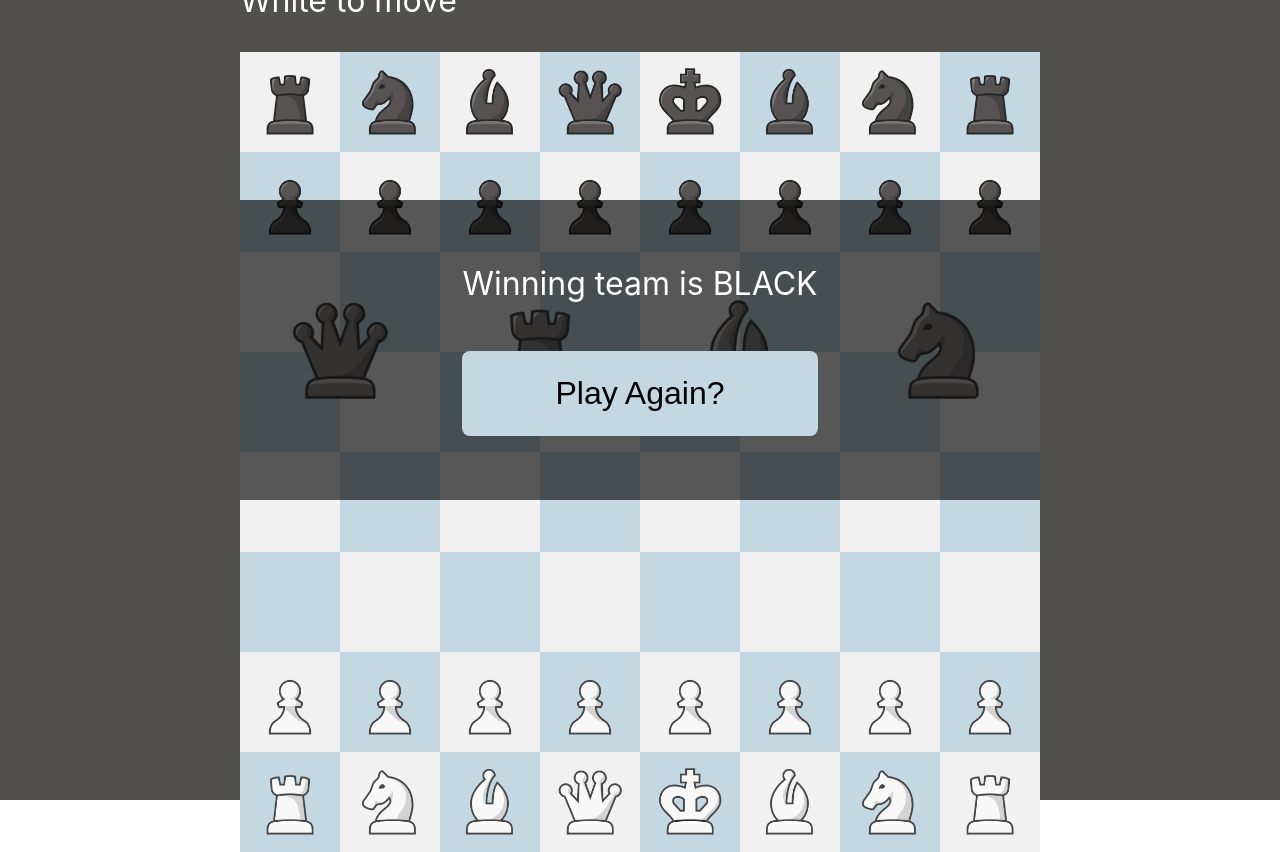
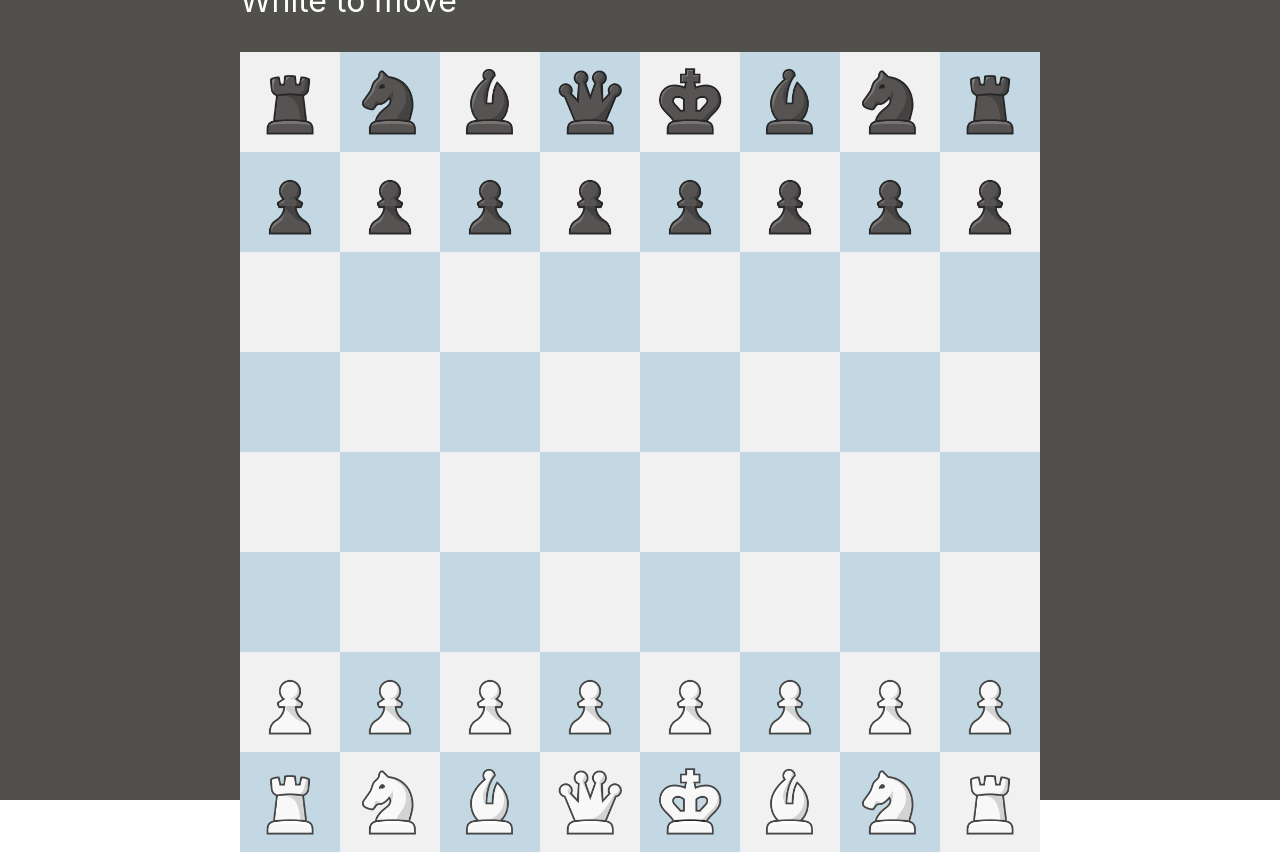
Before and after one commit to harrisb002/BetChess, a React (Create React App) app in the folder bet-chess-app/: page / in a window 1280 px wide. Built offline with nearby package versions, Linux system fonts and the light colour scheme.

Commit message:
Checkmate complete

```diff
--- a/bet-chess-app/src/Constants.ts
+++ b/bet-chess-app/src/Constants.ts
@@ -62,3 +62,6 @@ export const initialBoard: Board = new Board([
   new Piece(new Position(4, 0), PieceType.KING, false, Side.ALLY),
   new Piece(new Position(4, 7), PieceType.KING, false, Side.OPPONENT),
 ], 1);
+
+// Get all moves upon restarting the game
+initialBoard.getAllMoves();
--- a/bet-chess-app/src/components/Referee/Referee.tsx
+++ b/bet-chess-app/src/components/Referee/Referee.tsx
@@ -8,16 +8,12 @@ import { Board } from "../../models/Board";
 
 export default function Referee() {
   // Pass initial board state to be called when component first rendered
-  const [board, setBoard] = useState<Board>(initialBoard);
+  const [board, setBoard] = useState<Board>(initialBoard.clone());
   // Create state for when the promotion piece is updated
   const [promotionPawn, setPromotionPawn] = useState<Piece>();
   // Create referecne to the modal to open/hide it
   const modalRef = useRef<HTMLDivElement>(null);
   const checkmateModalRef = useRef<HTMLDivElement>(null);
-
-  useEffect(() => {
-    updateAllMoves();
-  }, []); // Execute when component loads for the first time
 
   function updateAllMoves() {
     board.getAllMoves();
@@ -67,6 +63,13 @@ export default function Referee() {
         pieceInPlay,
         destination
       );
+      console.log(cloneBoard.winningTeam);
+
+      // If checkmate then remove hidden class from the checkmate modal
+      if (cloneBoard.winningTeam !== undefined) {
+        checkmateModalRef.current?.classList.remove("hidden");
+      }
+
       return cloneBoard; // Retun new updatedboard
     });
 
@@ -158,13 +161,18 @@ export default function Referee() {
     return promotionPawn?.side === Side.ALLY ? "w" : "b";
   }
 
+  function restartGame() {
+    checkmateModalRef.current?.classList.add("hidden");
+    setBoard(initialBoard.clone());
+  }
+
   return (
     <>
       <p style={{ color: "white", fontSize: "32px" }}>
         {" "}
         {`${board.currentSide === "w" ? "White" : "Black"} to move`}
       </p>
-      <div className="modal" ref={modalRef}>
+      <div className="modal hidden" ref={modalRef}>
         <div className="modal-body">
           <img
             onClick={() => promote(PieceType.QUEEN)}
@@ -183,15 +191,19 @@ export default function Referee() {
             src={`/assets/images/knight_${promotionSide()}.png`}
           />
         </div>
-        <div className="modal" ref={checkmateModalRef}>
-          <div className="modal-body">
-            <div className="checkmate-body">
-              <span>Winning team is {board.winningTeam === Side.ALLY ? "WHITE" : "BLACK"}</span>
-              <button>Play Again?</button>
-            </div>
+      </div>
+      <div className="modal hidden" ref={checkmateModalRef}>
+        <div className="modal-body">
+          <div className="checkmate-body">
+            <span>
+              Winning team is{" "}
+              {board.winningTeam === Side.ALLY ? "White" : "Black"}
+            </span>
+            <button onClick={restartGame}>Play again</button>
           </div>
         </div>
       </div>
+
       <Chessboard makeMove={makeMove} pieces={board.pieces} />
     </>
   );
```
Also changed, not shown: bet-chess-app/src/models/Board.ts (+99 -29 lines).
